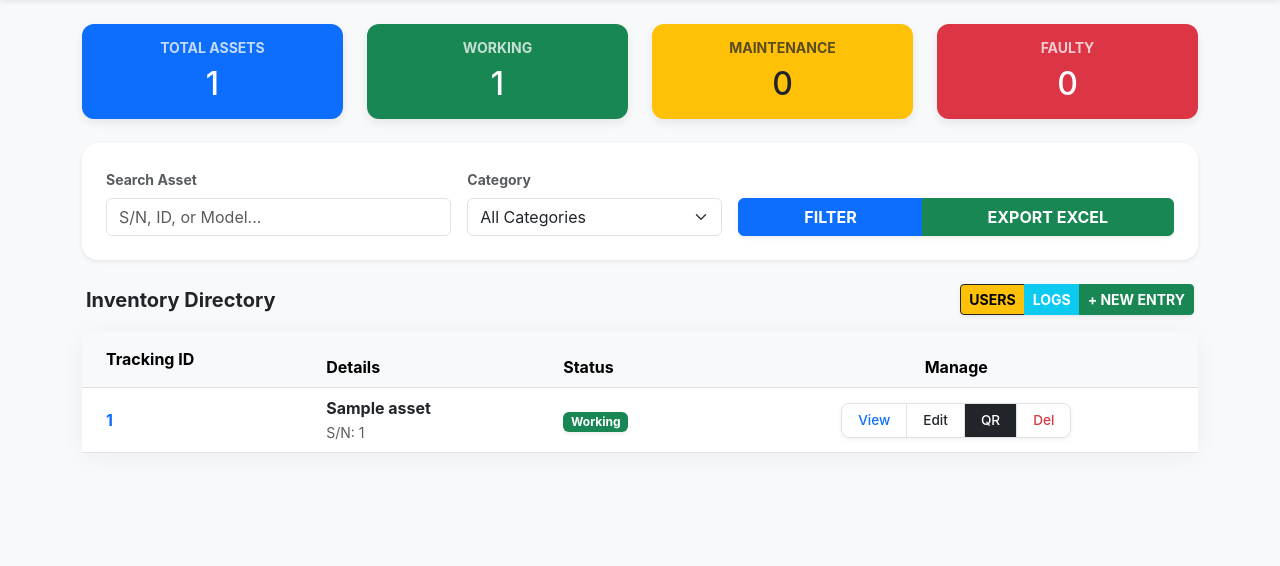
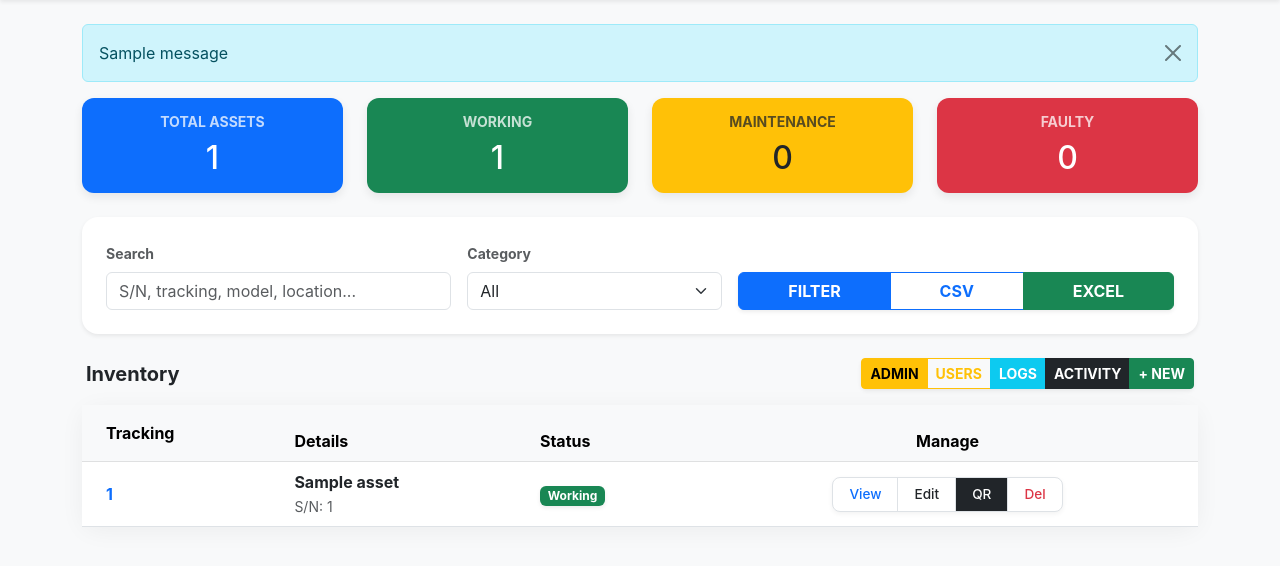
Before and after one commit to Fakhrul0029/Asset-Tracker-System-Together-Holder-, a Flask app: page / in a window 1280 px wide. Shown: the part 76-642 px from the top of the page. Run offline with Flask 3, Linux system fonts and the light colour scheme; the visitor is signed in with stand-in values (Sample User, id 1); one stand-in notice (Sample message) is shown; a database or web service that is not in the repository returns one stand-in record (values such as "Sample title"); some libraries are stand-ins or nearby versions.

Commit message:
Refactor CSS and update HTML structure

```diff
--- a/templates/assets.html
+++ b/templates/assets.html
@@ -9,54 +9,29 @@
     <style>
         :root { --navy: #1a2a6c; --gold: #ffc107; --light: #f8f9fa; }
         body { background-color: var(--light); font-family: 'Inter', system-ui, -apple-system, sans-serif; }
-
-        /* Navbar Styling */
         .navbar {
             background: linear-gradient(90deg, #1a2a6c 0%, #203a43 100%);
             border-bottom: 4px solid var(--gold);
             box-shadow: 0 4px 12px rgba(0,0,0,0.1);
         }
-
-        /* Dashboard Stat Cards */
-        .stat-card {
-            border: none;
-            border-radius: 12px;
-            color: white;
-            transition: all 0.3s ease;
-            box-shadow: 0 4px 10px rgba(0,0,0,0.08);
-        }
+        .stat-card { border: none; border-radius: 12px; color: white; transition: all 0.3s ease; box-shadow: 0 4px 10px rgba(0,0,0,0.08); }
         .stat-card:hover { transform: translateY(-3px); }
-
-        /* Professional Action Button Group (View, Edit, QR, Del) */
         .manage-group {
-            display: inline-flex;
-            border-radius: 8px;
-            overflow: hidden;
-            border: 1px solid #dee2e6;
-            background: white;
-            box-shadow: 0 2px 5px rgba(0,0,0,0.05);
+            display: inline-flex; border-radius: 8px; overflow: hidden;
+            border: 1px solid #dee2e6; background: white; box-shadow: 0 2px 5px rgba(0,0,0,0.05);
         }
         .manage-group .btn {
-            padding: 0.4rem 1rem;
-            font-size: 0.85rem;
-            font-weight: 500;
-            border-radius: 0;
-            border: none;
-            transition: all 0.2s;
+            padding: 0.4rem 1rem; font-size: 0.85rem; font-weight: 500;
+            border-radius: 0; border: none; transition: all 0.2s;
         }
         .btn-view { color: #0d6efd; border-right: 1px solid #dee2e6 !important; }
         .btn-view:hover { background: #f0f7ff; }
-
         .btn-edit { color: #212529; border-right: 1px solid #dee2e6 !important; }
         .btn-edit:hover { background: #f8f9fa; }
-
         .btn-qr { background: #212529 !important; color: white !important; }
         .btn-qr:hover { background: #000 !important; }
-
         .btn-del { color: #dc3545; border-left: 1px solid #dee2e6 !important; }
         .btn-del:hover { background: #fff5f5; }
-
-        /* Soft Delete Visuals (Admin only) */
         .row-deleted { background-color: #fff8f8 !important; border-left: 5px solid #dc3545 !important; opacity: 0.85; }
         .table-container { background: white; border-radius: 15px; box-shadow: 0 4px 25px rgba(0,0,0,0.05); }
     </style>
@@ -77,6 +52,18 @@
     </nav>
 
     <div class="container">
+
+        {% with messages = get_flashed_messages() %}
+          {% if messages %}
+            {% for message in messages %}
+              <div class="alert alert-info alert-dismissible fade show">
+                {{ message }}
+                <button type="button" class="btn-close" data-bs-dismiss="alert"></button>
+              </div>
+            {% endfor %}
+          {% endif %}
+        {% endwith %}
+
         <div class="row g-4 mb-4 text-center">
             <div class="col-md-3">
                 <div class="card stat-card p-3 bg-primary">
@@ -107,35 +94,39 @@
         <div class="card p-4 mb-4 shadow-sm border-0 rounded-4">
             <form method="GET" action="/" class="row g-3 align-items-end">
                 <div class="col-md-4">
-                    <label class="form-label small fw-bold text-muted">Search Asset</label>
-                    <input type="text" name="search" class="form-control" placeholder="S/N, ID, or Model..." value="{{ s_query }}">
+                    <label class="form-label small fw-bold text-muted">Search</label>
+                    <input type="text" name="search" class="form-control" placeholder="S/N, tracking, model, location..." value="{{ s_query }}">
                 </div>
                 <div class="col-md-3">
                     <label class="form-label small fw-bold text-muted">Category</label>
                     <select name="category" class="form-select">
-                        <option value="">All Categories</option>
+                        <option value="">All</option>
                         <option value="Laptop" {{ 'selected' if c_filter == 'Laptop' }}>Laptop</option>
                         <option value="PC" {{ 'selected' if c_filter == 'PC' }}>PC / Desktop</option>
                         <option value="Monitor" {{ 'selected' if c_filter == 'Monitor' }}>Monitor</option>
+                        <option value="Printer" {{ 'selected' if c_filter == 'Printer' }}>Printer</option>
                     </select>
                 </div>
                 <div class="col-md-5">
-                    <div class="btn-group w-100 shadow-sm">
+                    <div class="btn-group w-100 shadow-sm flex-wrap">
                         <button type="submit" class="btn btn-primary fw-bold">FILTER</button>
-                        <a href="/export/excel" class="btn btn-success fw-bold">EXPORT EXCEL</a>
+                        <a href="/export" class="btn btn-outline-primary fw-bold">CSV</a>
+                        <a href="/export/excel" class="btn btn-success fw-bold">EXCEL</a>
                     </div>
                 </div>
             </form>
         </div>
 
-        <div class="d-flex justify-content-between align-items-center mb-3 px-1">
-            <h5 class="fw-bold mb-0 text-dark">Inventory Directory</h5>
-            <div class="btn-group shadow-sm">
+        <div class="d-flex justify-content-between align-items-center mb-3 px-1 flex-wrap gap-2">
+            <h5 class="fw-bold mb-0 text-dark">Inventory</h5>
+            <div class="btn-group shadow-sm flex-wrap">
                 {% if session.role == 'Admin' %}
-                    <a href="/admin/users" class="btn btn-warning btn-sm fw-bold border-end border-dark">USERS</a>
+                    <a href="/admin" class="btn btn-warning btn-sm fw-bold">ADMIN</a>
+                    <a href="/admin/users" class="btn btn-outline-warning btn-sm fw-bold">USERS</a>
                     <a href="/admin/logs" class="btn btn-info btn-sm text-white fw-bold">LOGS</a>
                 {% endif %}
-                <a href="/add" class="btn btn-success btn-sm fw-bold">+ NEW ENTRY</a>
+                <a href="/activity" class="btn btn-dark btn-sm fw-bold text-white">ACTIVITY</a>
+                <a href="/add" class="btn btn-success btn-sm fw-bold">+ NEW</a>
             </div>
         </div>
 
@@ -144,7 +135,7 @@
                 <table class="table table-hover align-middle mb-0">
                     <thead class="table-light">
                         <tr>
-                            <th class="ps-4 py-3">Tracking ID</th>
+                            <th class="ps-4 py-3">Tracking</th>
                             <th>Details</th>
                             <th>Status</th>
                             <th class="text-center">Manage</th>
@@ -170,13 +161,12 @@
                             </td>
                             <td class="text-center">
                                 <div class="manage-group">
-                                    <a href="/view/{{ row.id }}" class="btn btn-view" title="View Details">View</a>
-                                    <a href="/edit/{{ row.id }}" class="btn btn-edit" title="Edit Asset">Edit</a>
-                                    <a href="/qr/{{ row.id }}" class="btn btn-qr" title="QR Code">QR</a>
-
+                                    <a href="/view/{{ row.id }}" class="btn btn-view">View</a>
+                                    <a href="/edit/{{ row.id }}" class="btn btn-edit">Edit</a>
+                                    <a href="/qr/{{ row.id }}" class="btn btn-qr">QR</a>
                                     {% if not row.is_deleted %}
-                                    <form action="/delete/{{ row.id }}" method="POST" class="d-inline" onsubmit="return confirm('Archive this asset? It will be hidden from Users but visible to Admins.');">
-                                        <button type="submit" class="btn btn-del" title="Delete Asset">Del</button>
+                                    <form action="/delete/{{ row.id }}" method="POST" class="d-inline" onsubmit="return confirm('Archive this asset?');">
+                                        <button type="submit" class="btn btn-del">Del</button>
                                     </form>
                                     {% endif %}
                                 </div>
@@ -189,7 +179,7 @@
             {% if not data %}
             <div class="p-5 text-center text-muted">
                 <i class="bi bi-clipboard-x fs-1"></i>
-                <p class="mt-2">No inventory records found.</p>
+                <p class="mt-2">No records.</p>
             </div>
             {% endif %}
         </div>
```
